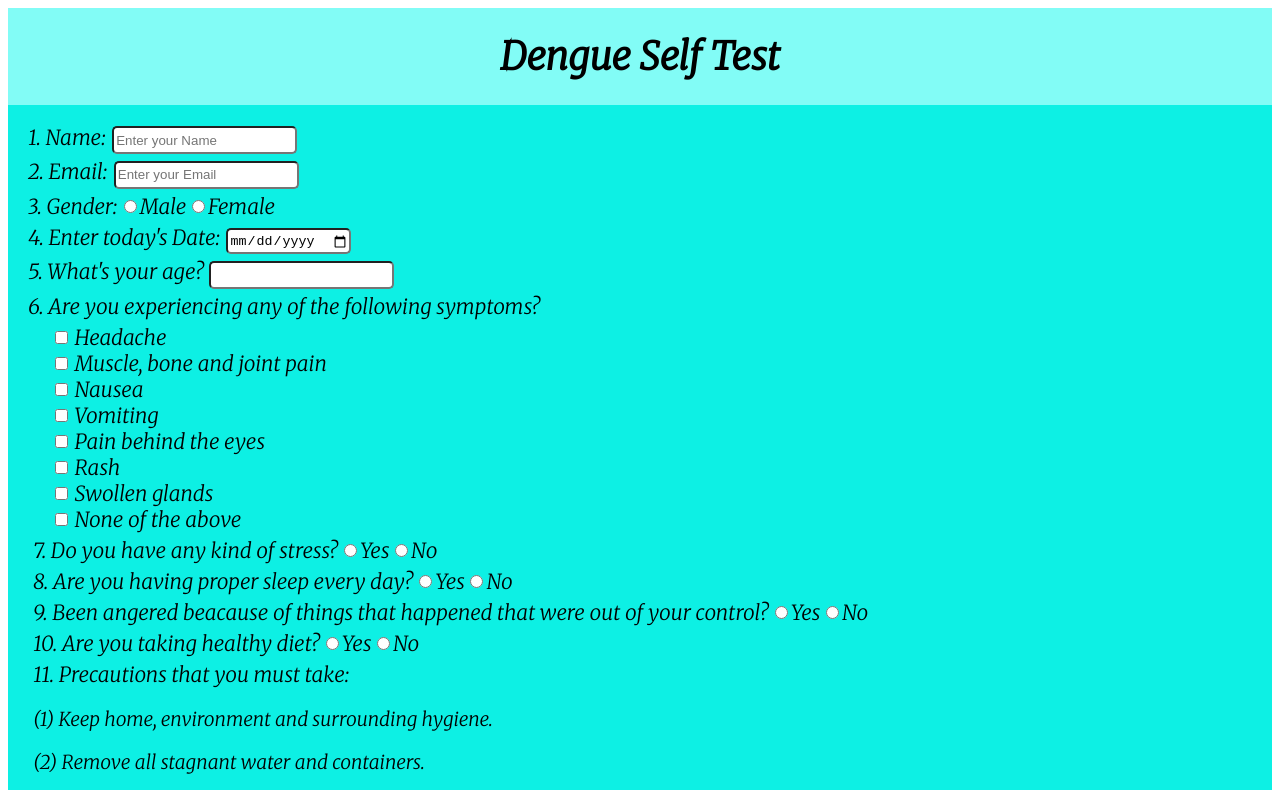
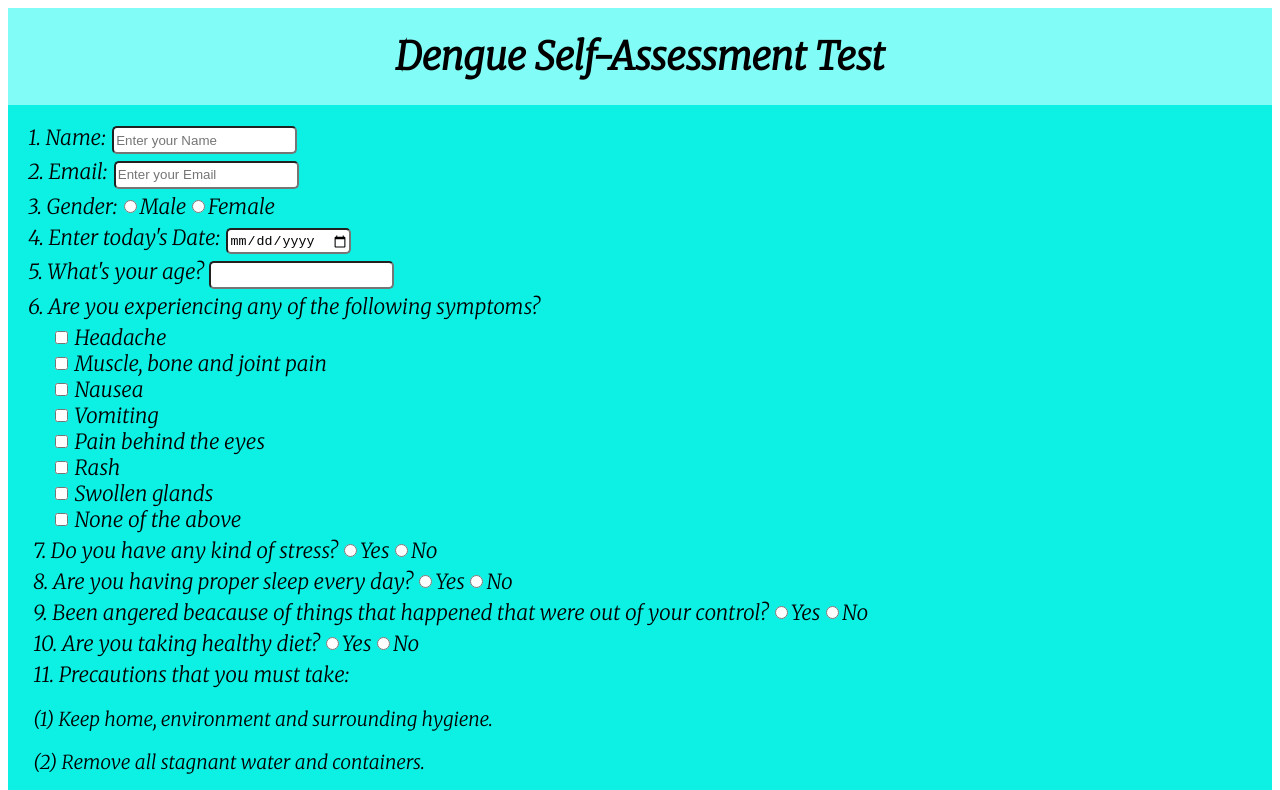
Before and after one commit to sanvi937/Dengue-Care, a plain HTML site: page index.htm in a window 1280 px wide. Shown: the top 790 px of the page. Drawn offline with Linux system fonts and the light colour scheme.

Commit message:
Update index.htm

```diff
--- a/index.htm
+++ b/index.htm
@@ -10,7 +10,7 @@
 </head>
 <body>
     <div class="heading">
-        <h1>Dengue Self Test
+        <h1>Dengue Self-Assessment Test
         </h1>
     </div>
 
```
